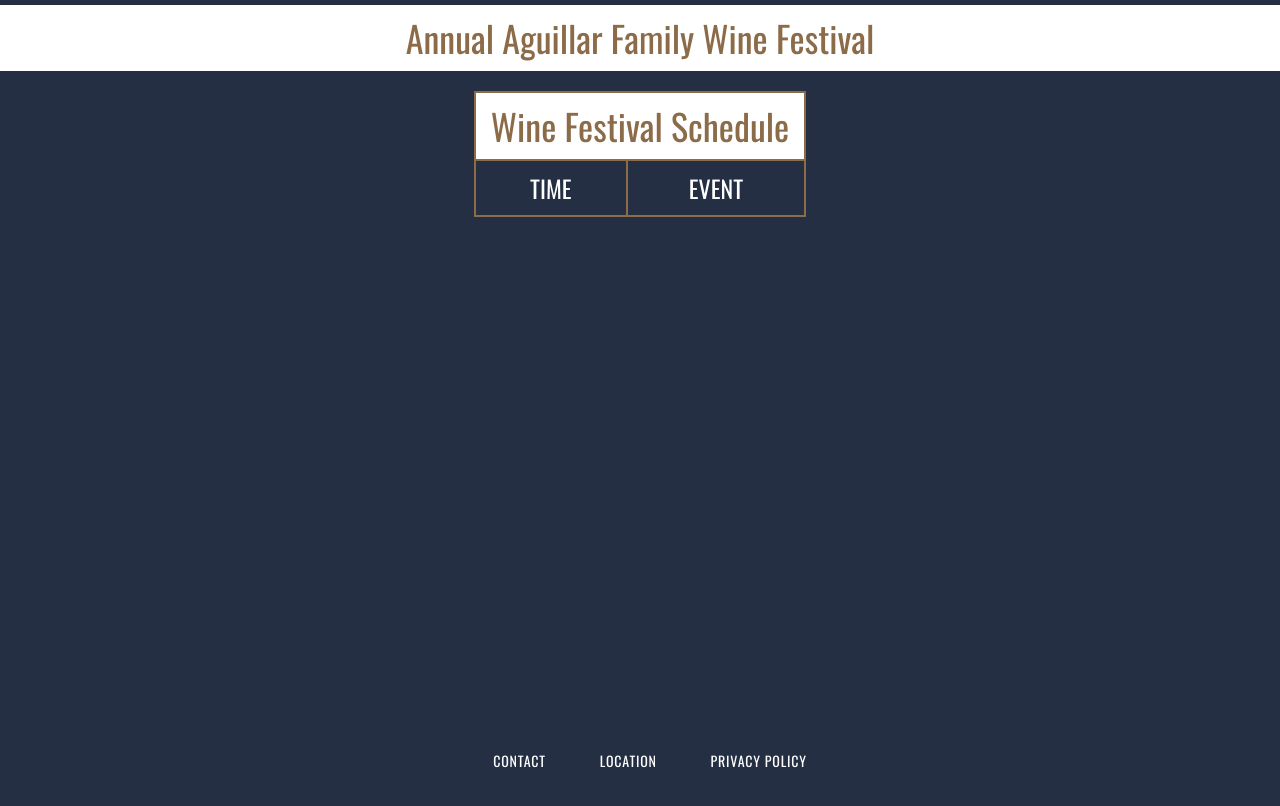
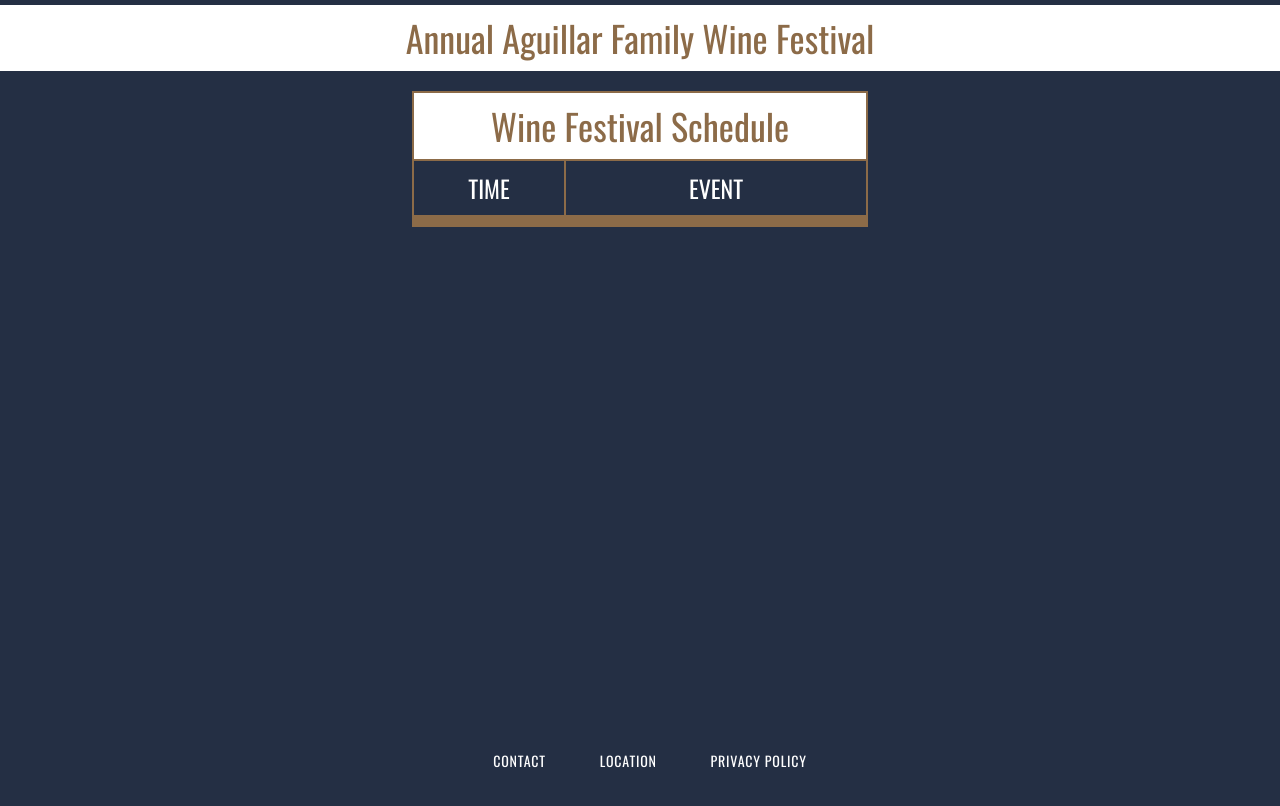
Before and after one commit to DanielDeanGitHub/wine-festival-schedule, a plain HTML site: page index.html in a window 1280 px wide. Drawn offline with nearby package versions, Linux system fonts and the light colour scheme.

Commit message:
Added <td>'s for <tbody>

```diff
--- a/index.html
+++ b/index.html
@@ -32,11 +32,26 @@
             </tr>
         </thead>
         <tbody>
-            <tr></tr>
-            <tr></tr>
-            <tr></tr>
-            <tr></tr>
-            <tr></tr>
+            <tr>
+                <td class="left"></td>
+                <td></td>
+            </tr>
+            <tr>
+                <td class="left"></td>
+                <td></td>
+            </tr>
+            <tr>
+                <td class="left"></td>
+                <td></td>
+            </tr>
+            <tr>
+                <td class="left"></td>
+                <td></td>
+            </tr>
+            <tr>
+                <td class="left"></td>
+                <td></td>
+            </tr>
         </tbody>
     </table>
   </div>
```
